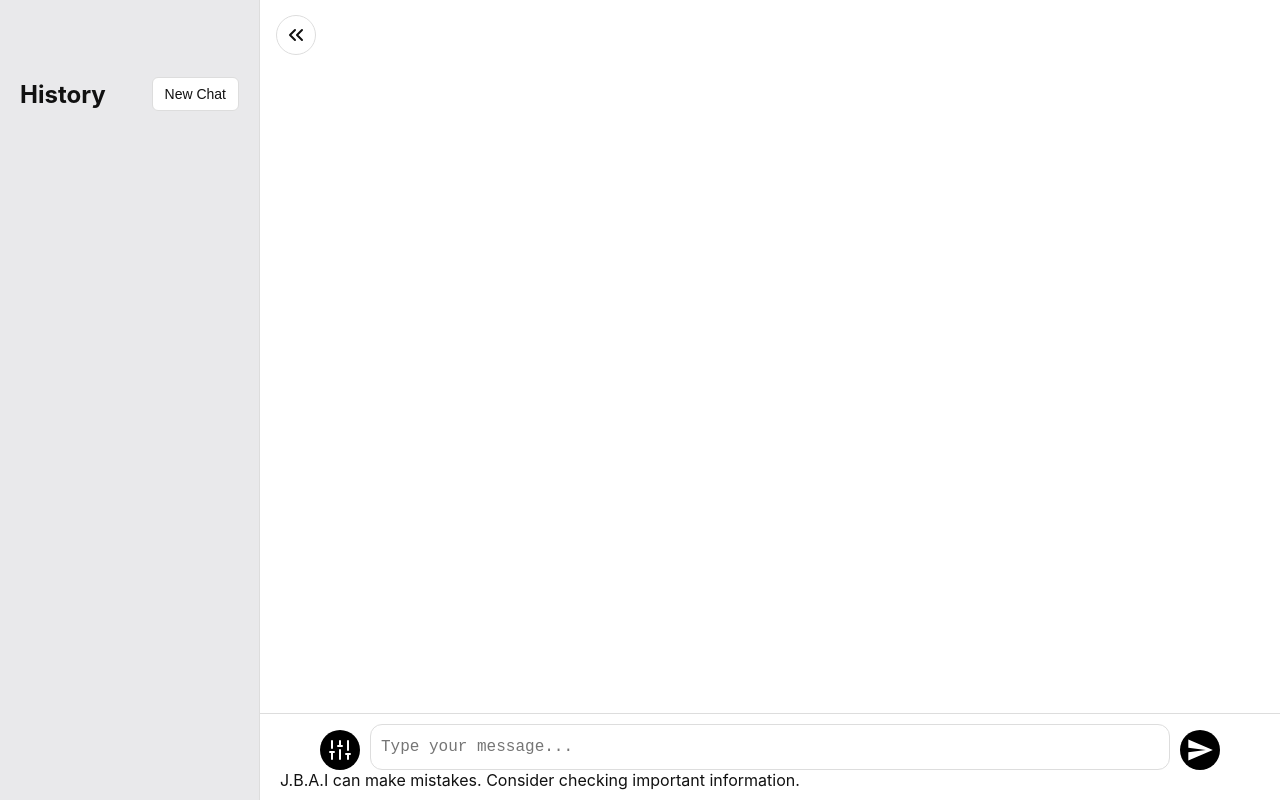
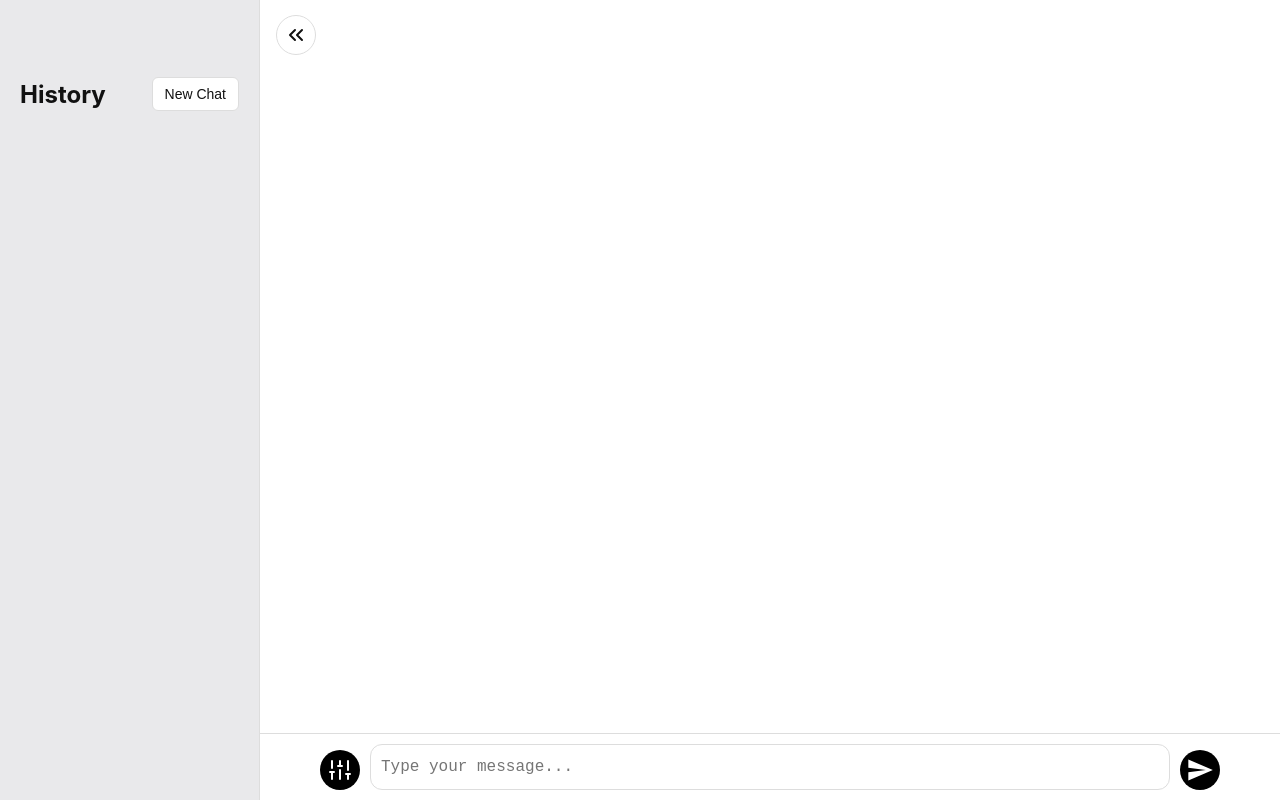
Before and after one commit to gokuthug1/jbai-app, a website: page frontend/index.html in a window 1280 px wide. Drawn offline with Linux system fonts and the light colour scheme.

Commit message:
Update index.html

```diff
--- a/frontend/index.html
+++ b/frontend/index.html
@@ -37,9 +37,6 @@
                     <svg viewBox="0 0 24 24"><path d="M2,21L23,12L2,3V10L17,12L2,14V21Z"></path></svg>
                 </button>
             </div>
-            <div class="input-helper-text">
-                J.B.A.I can make mistakes. Consider checking important information.
-            </div>
         </div>
     </div>
     <script src="script.js" defer></script>
```
